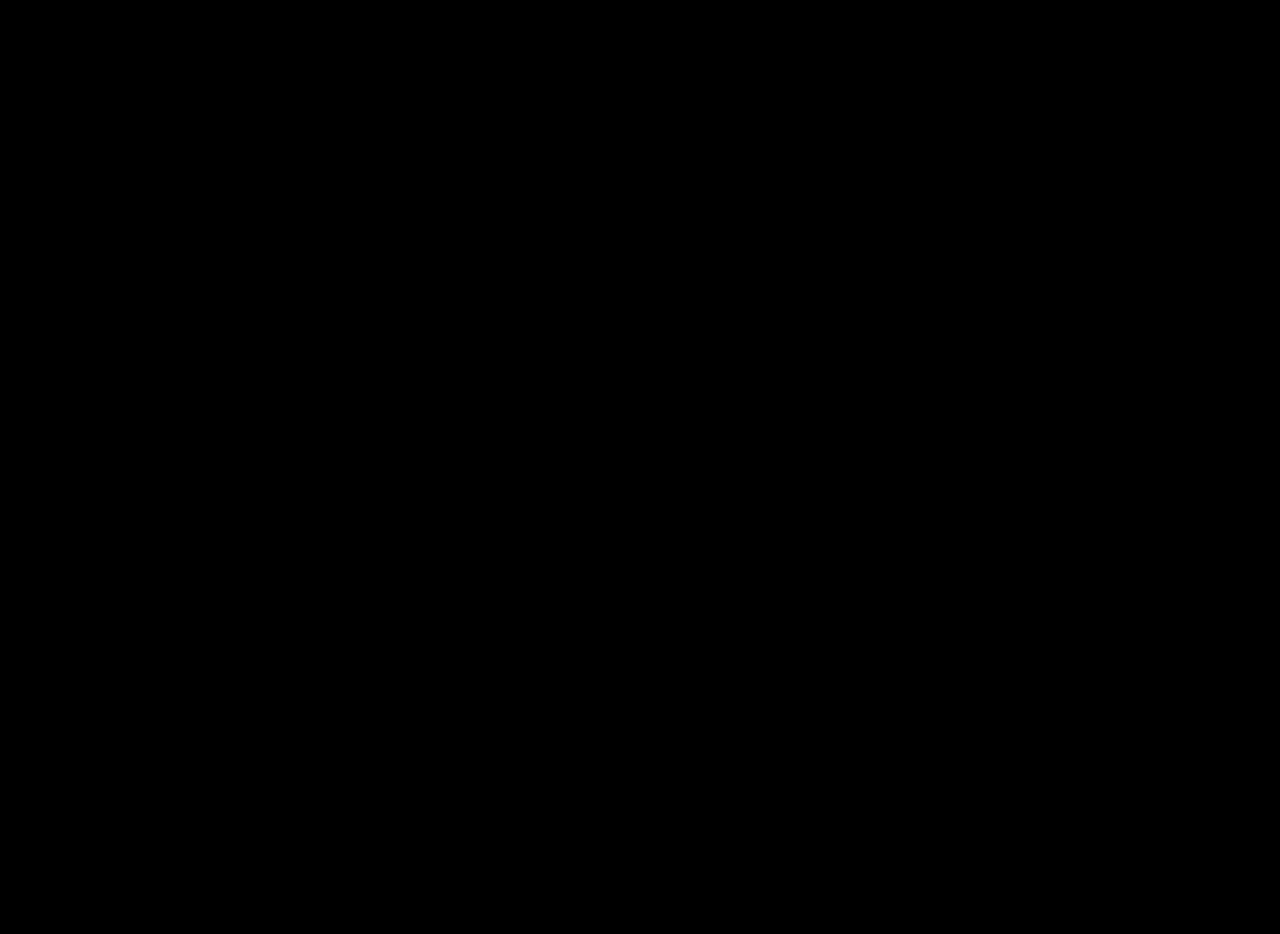
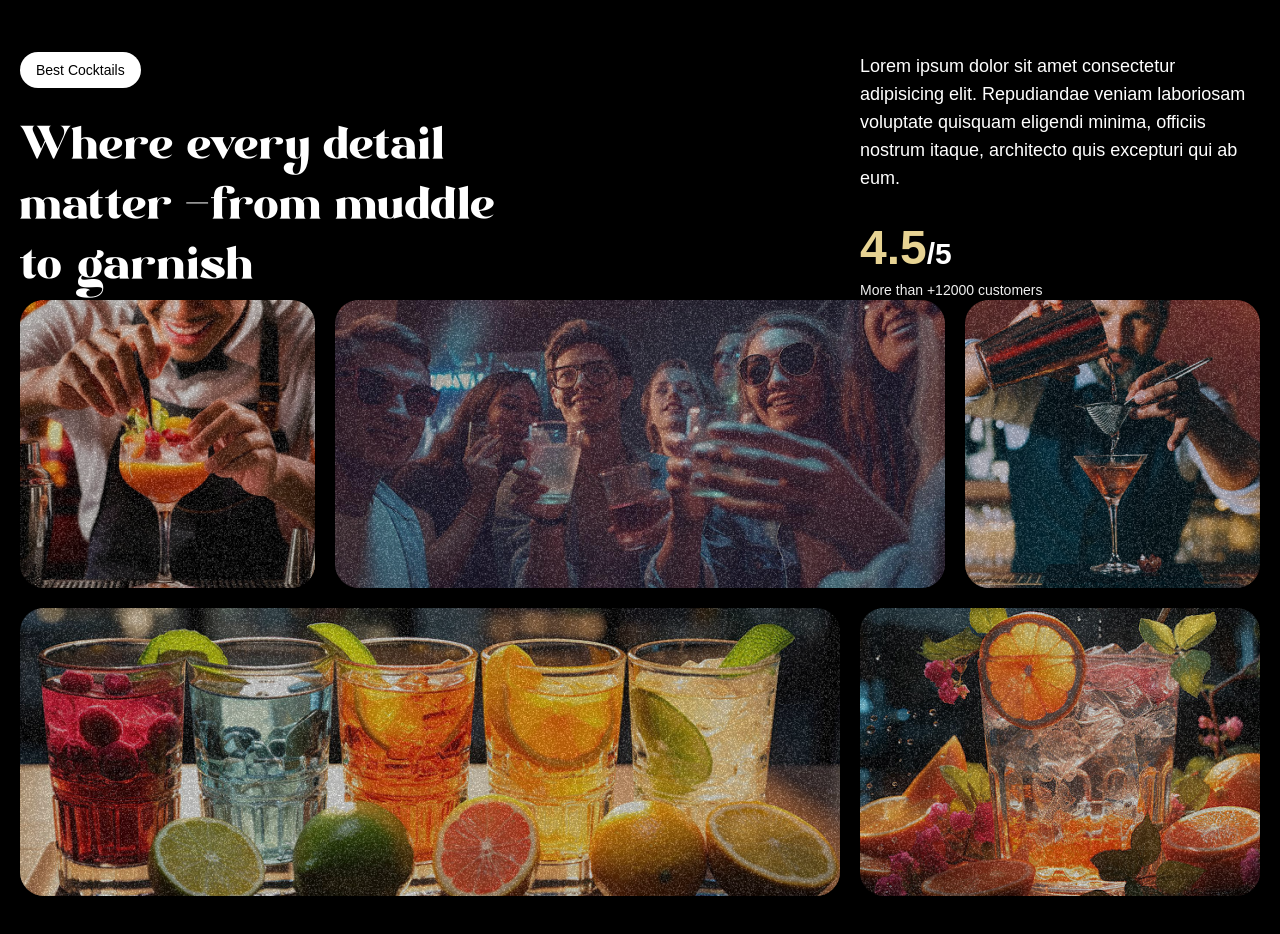
Before and after one commit to mad4thrash/gsap-landing-example, a React (Vite) app: page / in a window 1280 px wide. Shown: the part 1660-2594 px from the top of the page. Before the commit the page ends 1600 px from the top, so only its background shows below. Built offline with nearby package versions, Linux system fonts and the light colour scheme; a web font is replaced by a local one.

Commit message:
about section animation

```diff
--- a/src/App.tsx
+++ b/src/App.tsx
@@ -3,6 +3,7 @@
 import Navbar from "./components/Navbar";
 import Hero from "./components/Hero";
 import Cocktails from "./components/Cocktails";
+import About from "./components/About";
 
 gsap.registerPlugin(ScrollTrigger, SplitText);
 
@@ -12,6 +13,7 @@
 			<Navbar />
 			<Hero />
 			<Cocktails />
+			<About />
 		</main>
 	);
 };
--- /dev/null
+++ b/src/components/About.tsx
@@ -0,0 +1,93 @@
+import { useGSAP } from "@gsap/react";
+import gsap from "gsap";
+import { SplitText } from "gsap/all";
+
+const About = () => {
+	useGSAP(() => {
+		const titleSplit = SplitText.create("#about h2", {
+			type: "words",
+		});
+
+		const scrollTimeline = gsap.timeline({
+			scrollTrigger: {
+				trigger: "#about",
+				start: "top center",
+			},
+		});
+
+		scrollTimeline
+			.from(titleSplit.words, {
+				opacity: 0,
+				duration: 1,
+				yPercent: 100,
+				ease: "expo.out",
+				stagger: 0.02,
+			})
+			.from(
+				".top-grid div, .bottom-grid div",
+				{
+					opacity: 0,
+					duration: 1,
+					ease: "power1.inOut",
+					stagger: 0.04,
+				},
+				"-=0.5"
+			);
+	});
+	return (
+		<div id="about">
+			<div className="mb-16 md:px-0 px-5">
+				<div className="content">
+					<div className="md:col-span-8">
+						<p className="badge">Best Cocktails</p>
+						<h2>
+							Where every detail matter <span className="text-white">-</span>
+							from muddle to garnish
+						</h2>
+					</div>
+					<div className="sub-content">
+						<p>
+							Lorem ipsum dolor sit amet consectetur adipisicing elit.
+							Repudiandae veniam laboriosam voluptate quisquam eligendi minima,
+							officiis nostrum itaque, architecto quis excepturi qui ab eum.
+						</p>
+						<div>
+							<p className="md:text-3xl text-xl font-bold">
+								<span>4.5</span>/5
+							</p>
+							<p className="text-sm text-white-100">
+								More than +12000 customers
+							</p>
+						</div>
+					</div>
+				</div>
+				<div className="top-grid">
+					<div className="md:col-span-3">
+						<div className="noisy"></div>
+						<img src="/images/abt1.png" alt="grid-img-1" />
+					</div>
+					<div className="md:col-span-6">
+						<div className="noisy"></div>
+						<img src="/images/abt2.png" alt="grid-img-2" />
+					</div>
+					<div className="md:col-span-3">
+						<div className="noisy"></div>
+						<img src="/images/abt5.png" alt="grid-img-5" />
+					</div>
+				</div>
+				<div className="bottom-grid">
+					<div className="md:col-span-8">
+						<div className="noisy"></div>
+						<img src="/images/abt3.png" alt="grid-img-3" />
+					</div>
+					<div className="md:col-span-4">
+						<div className="noisy"></div>
+						<img src="/images/abt4.png" alt="grid-img-4" />
+					</div>
+				</div>
+			</div>
+		</div>
+	);
+};
+
+export default About;
--- a/src/index.css
+++ b/src/index.css
@@ -148,7 +148,7 @@
         }
 
         .list {
-            @apply container mx-auto relative z-10 flex md:flex-row flex-col justify-between items-start gap-20 pt-40 2xl:px-0 px-5;
+            @apply container mx-auto relative z-10 flex md:flex-row flex-col justify-between items-start gap-20 pt-40  px-5;
 
             .popular {
                 @apply space-y-8 w-full md:w-fit;
```
